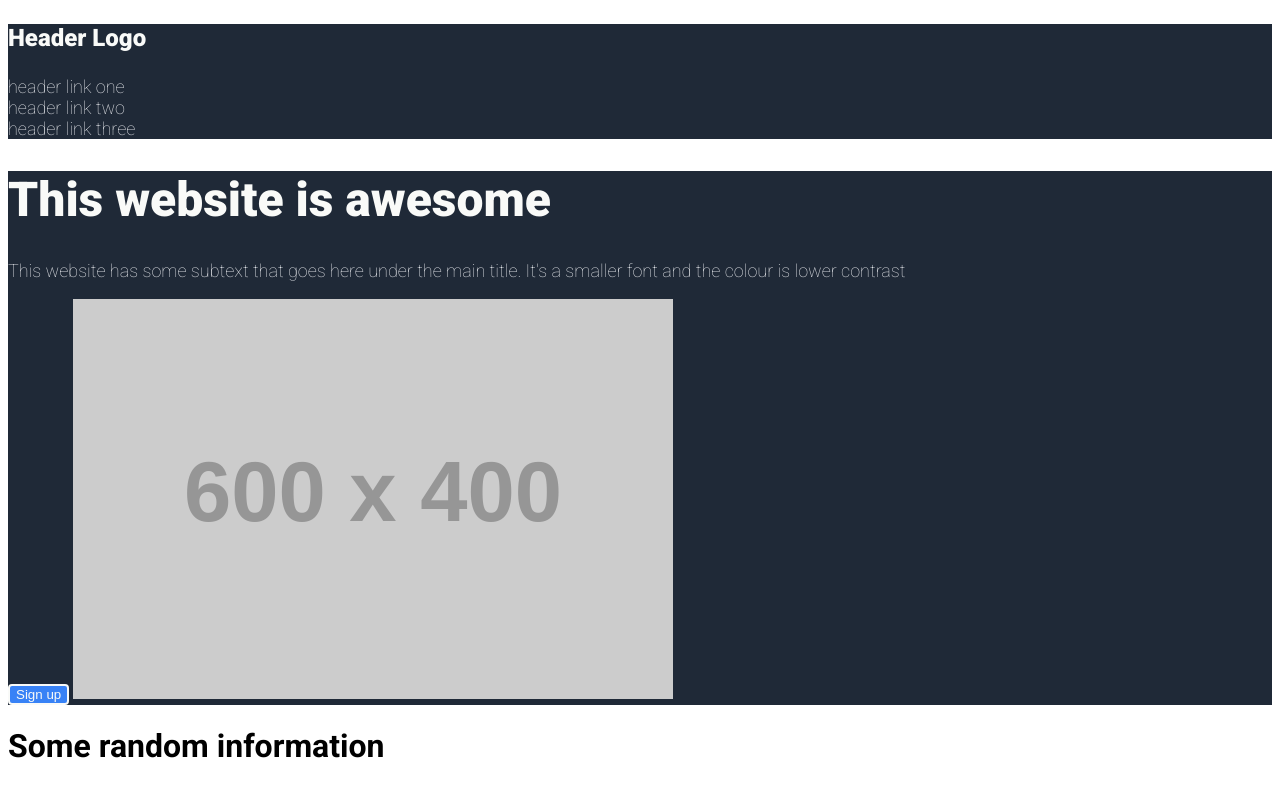
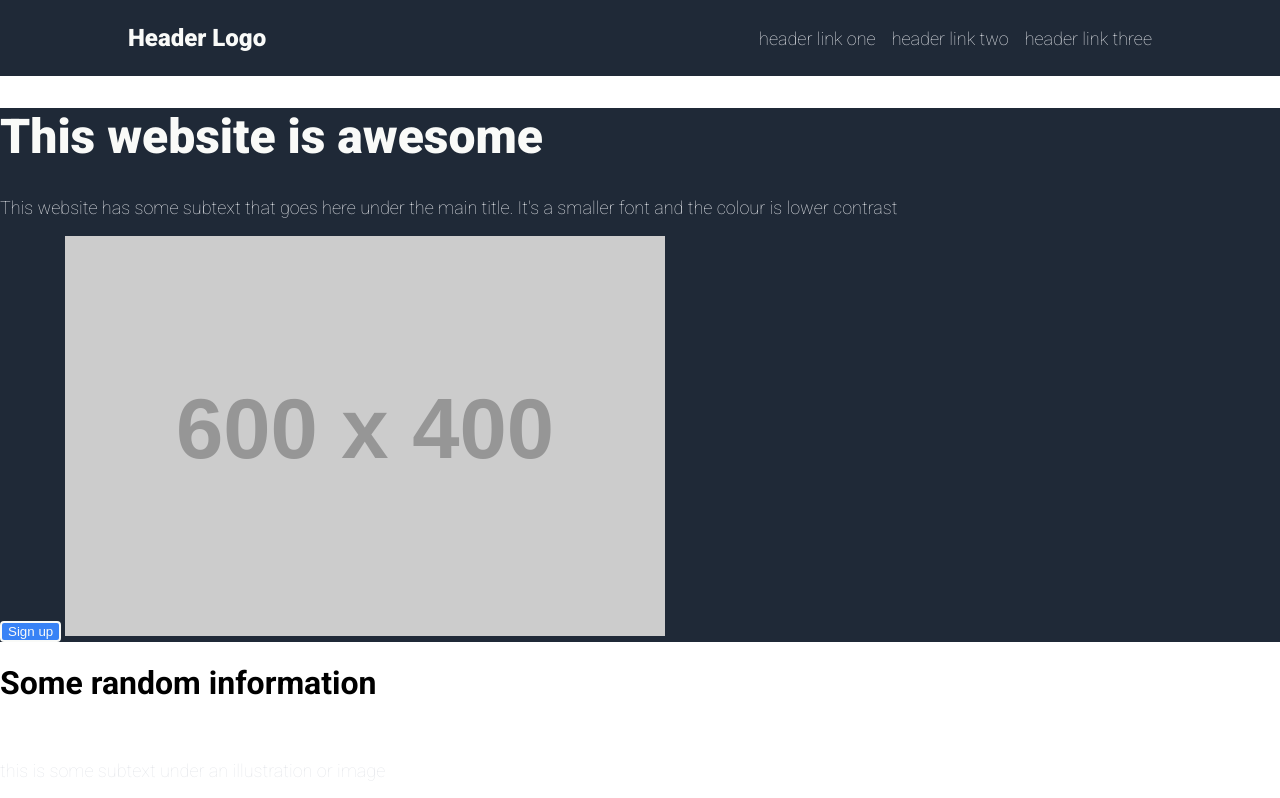
Before and after one commit to riezong/dev-works, a plain HTML site: page index.html in a window 1280 px wide. Shown: the top 798 px of the page. Drawn offline with Linux system fonts and the light colour scheme; placeholder pictures from the web are drawn by us.

Commit message:
Style the header

```diff
--- a/index.html
+++ b/index.html
@@ -12,12 +12,18 @@
 <body>
 
     <div class="header dark-blue">
+        <div class="nav">
+            <div class="nav-left">
                 <p class="logo">Header Logo</p>
+            </div>
+            <div class="nav-right">
                 <ul>
                     <li>header link one</li>
                     <li>header link two</li>
                     <li>header link three</li>
                 </ul>
+            </div>
+        </div>
     </div>
 
     <div class="content">
--- a/style.css
+++ b/style.css
@@ -1,9 +1,51 @@
 body {
     font-family: Roboto, sans-serif;
+    margin: 0;
+    padding: 0;
+    display: flex;
+    flex-direction: column;
 }
 
 .dark-blue {
     background-color: #1f2937;
+}
+
+.blue {
+    background-color: #3882f6;
+}
+
+.header {
+    display: flex;
+    justify-content: center;
+    margin: 0;
+}
+
+.grey {
+    background-color: #e5e7eb;
+}
+
+.nav {
+    width: 1024px;
+    display: flex;
+    justify-content: space-between;
+    align-items: center;
+}
+
+.nav-left {
+    flex: 0 0 auto;
+}
+
+.nav-right {
+    flex: 0 0 auto;
+}
+
+.nav-right ul {
+    display: flex;
+    gap: 16px;
+}
+
+.nav-right li {
+    flex: 0 0 auto;
 }
 
 .hero-main {
@@ -42,18 +84,10 @@ button {
     border-radius: 4px;
 }
 
-.blue {
-    background-color: #3882f6;
-}
-
 .info-header {
     font-size: 36px;
     color: #1f2937;
     font-weight: 900;
-}
-
-.grey {
-    background-color: #e5e7eb;
 }
 
 .quote {
```
Lines whose indentation alone changed are shown as unchanged.
